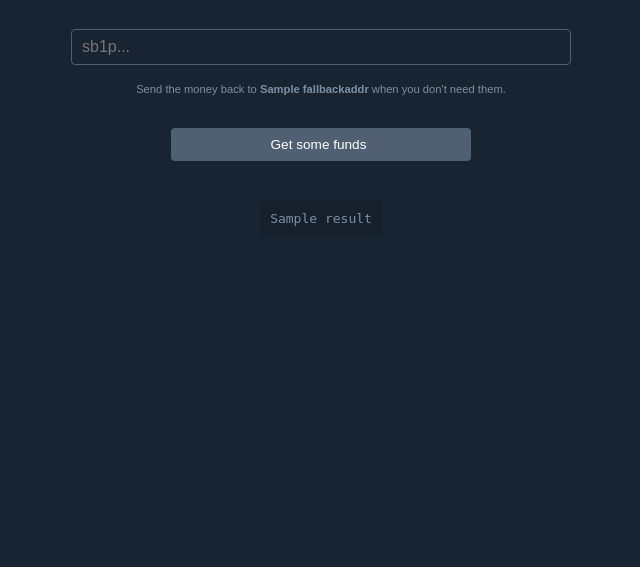
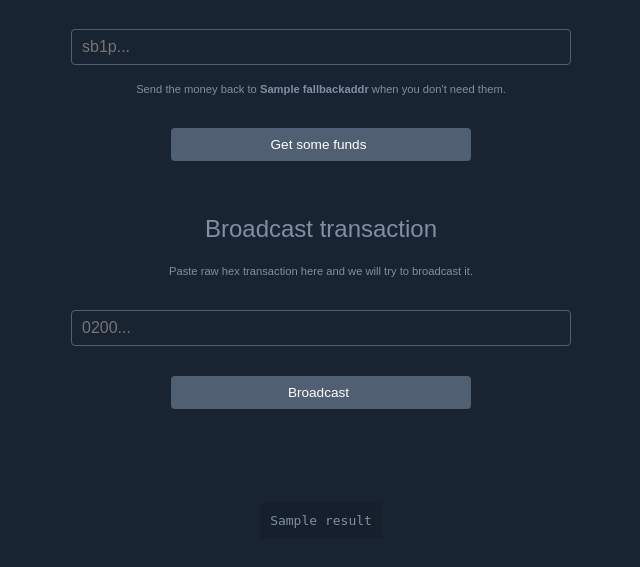
Before and after one commit to stepansnigirev/tinyfaucet, a Flask app: template templates/index.html in a window 1280 px wide. Shown: the part 133-700 px from the top of the page, without its empty margins (319-959 px from the left). Run offline with Flask 2, Linux system fonts and the light colour scheme; the template is opened without the code that fills it: most values are stand-ins (such as "Sample title", 1, 10 or a date in 2020).

Commit message:
add broadcast functionality

```diff
--- a/server.py
+++ b/server.py
@@ -34,6 +34,12 @@ def index():
                 decoded = w.decoderawtransaction(tx)
                 result = {"txid": txid, "rawtx": tx, "decoded": decoded}
                 kwargs["result"] = json.dumps(result,indent=4)
+            elif action == "broadcast":
+                rawtx = request.form['rawtx']
+                decoded = w.decoderawtransaction(rawtx)
+                res = w.sendrawtransaction(rawtx)
+                result = {"decoded": decoded}
+                kwargs["result"] = json.dumps(result,indent=4)
         except Exception as e:
             error = "%r" % e
             return render_template("index.html", error=error, **kwargs)
--- a/templates/index.html
+++ b/templates/index.html
@@ -35,6 +35,21 @@
 				<button type="submit" name="action" value="getfunds" class="btn centered">Get some funds</button>
 			</div>
 		</form>
+
+		<br><br><br>
+		<h1>Broadcast transaction</h1>
+		<div class="note">
+			<center>
+				Paste raw hex transaction here and we will try to broadcast it.
+			</center>
+		</div>
+		<form action="./" method="POST">
+			<div>
+				<input type="text" placeholder="0200..." name="rawtx">
+				<button type="submit" name="action" value="broadcast" class="btn centered">Broadcast</button>
+			</div>
+		</form>
+		<br><br><br>
 		{% if result %}
 		<div style="margin-top: 30px" class="log"><code><pre>{{result}}</pre></code></div>
 		{% endif %}
```
